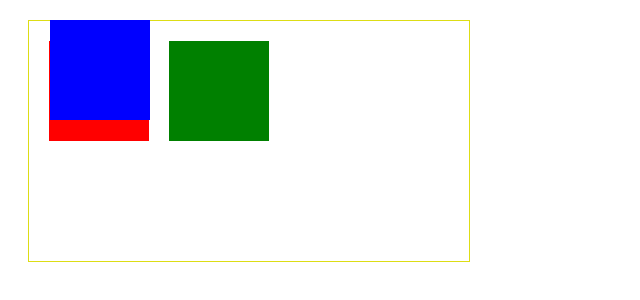
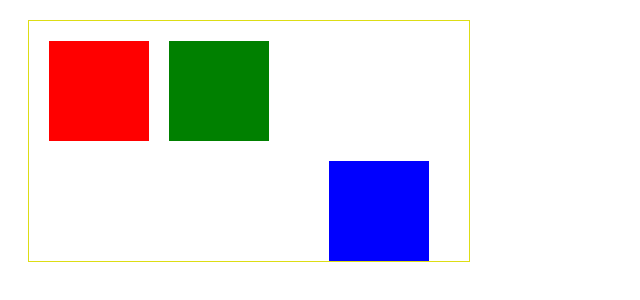
Before and after one commit to EsmeMP/posicionamiento_css, a plain HTML site: page absoluto/index.html in a window 1280 px wide. Shown: the whole page, without its empty margins (0-640 px from the left). Drawn offline with Linux system fonts and the light colour scheme.

Commit message:
Posicionamiento absoluto ejemplo 2

```diff
--- a/absoluto/style.css
+++ b/absoluto/style.css
@@ -5,6 +5,7 @@
     border: 1px solid rgb(221, 221, 21);
     padding: 20px;
     width: 400px;
+    position: relative;
 }
 
 .red-box {
@@ -15,8 +16,8 @@
     background-color: blue;
     position: absolute;
     /* Modifica el lugar de los demas contenedores */
-    top: 20px;
-    left: 50px;
+    bottom: 0px;
+    right: 20px;
 }
 
 .green-box {
```
